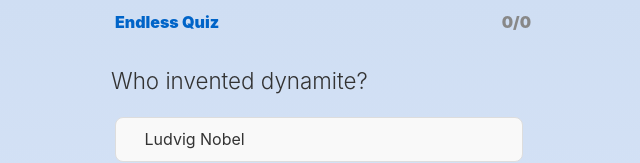
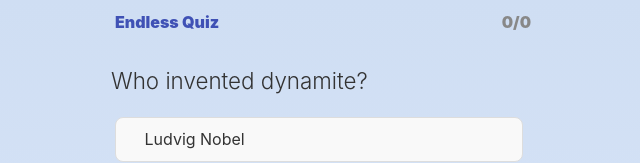
Before and after one commit to vsr/ndlssqz, a Svelte app: page / in a window 1280 px wide. Shown: the top 163 px of the page, without its empty margins (321-961 px from the left). Built offline with nearby package versions, Linux system fonts and the light colour scheme.

Commit message:
Improve app appearance and pwa requirements

```diff
--- a/public/index.html
+++ b/public/index.html
@@ -6,7 +6,9 @@
 	<meta name='viewport' content='width=device-width,initial-scale=1'>
 	<title>Endless Quiz</title>
 	<meta name=description content="Never ending trivia">
-	<link rel='icon' type='image/png' href='/favicon.png'>
+	<meta name="theme-color" content="#3F51B5">
+	<link rel=manifest href=/manifest.json> <link rel='icon' type='image/png' href='/favicon.png'>
+	<link rel=apple-touch-icon sizes="512x512" href="eq-logo-512.png">
 	<link rel='stylesheet' inline href='/global.css'>
 	<link rel='stylesheet' inline href='/bundle.css'>
 </head>
--- a/src/components/AnswerOption.svelte
+++ b/src/components/AnswerOption.svelte
@@ -27,7 +27,7 @@
   }
   li:focus {
     outline: none;
-    border-color: #222;
+    border-color: #999;
   }
   .answered-icon {
     display: inline-block;
--- a/src/components/Header.svelte
+++ b/src/components/Header.svelte
@@ -19,6 +19,11 @@
   a {
     text-decoration: none;
   }
+  a,
+  a:visited,
+  a:focus {
+    color: #3f51b5;
+  }
   a:hover {
     opacity: 0.9;
   }
```
Also changed, not shown: public/eq-logo-512.png (added), public/favicon.png, public/manifest.json (added).
